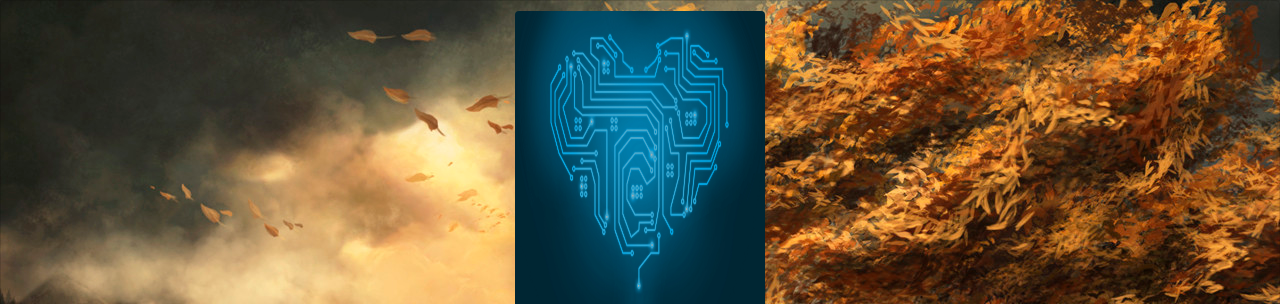
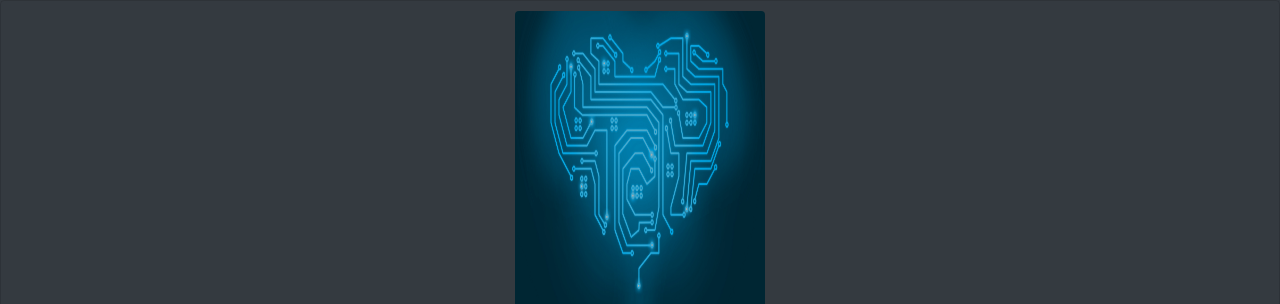
Before and after one commit to jagordon12/JustinGordonSite, a plain HTML site: page landing.html in a window 1280 px wide. Shown: the top 304 px of the page. Drawn offline with nearby package versions, Linux system fonts and the light colour scheme.

Commit message:
changed landing background

```diff
--- a/landing.html
+++ b/landing.html
@@ -6,7 +6,7 @@
 <link rel="stylesheet" href="https://stackpath.bootstrapcdn.com/bootstrap/4.3.1/css/bootstrap.min.css" integrity="sha384-ggOyR0iXCbMQv3Xipma34MD+dH/1fQ784/j6cY/iJTQUOhcWr7x9JvoRxT2MZw1T" crossorigin="anonymous">
 <link rel="stylesheet" href="stylesheet.css" type="text/css">
 
-<body  background="siao3.jpg" style="background-size: auto" >
+<body   class="bg-dark" >
   <div class="card bg-transparent textoutline" id="about">
     <div class="">
 
```
